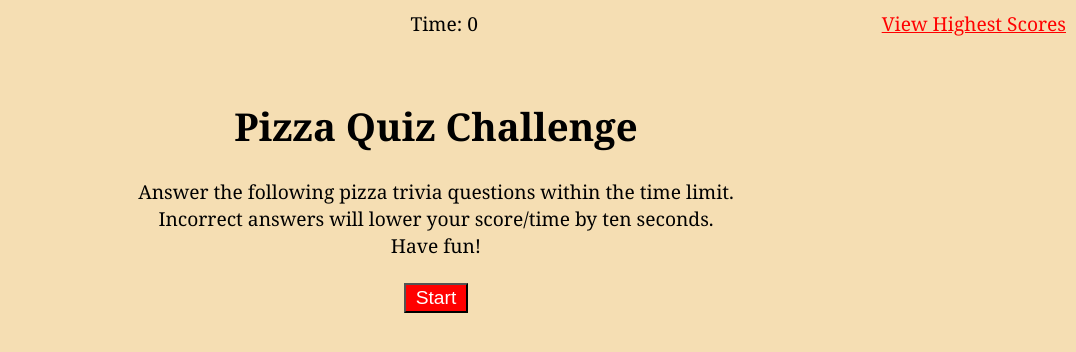
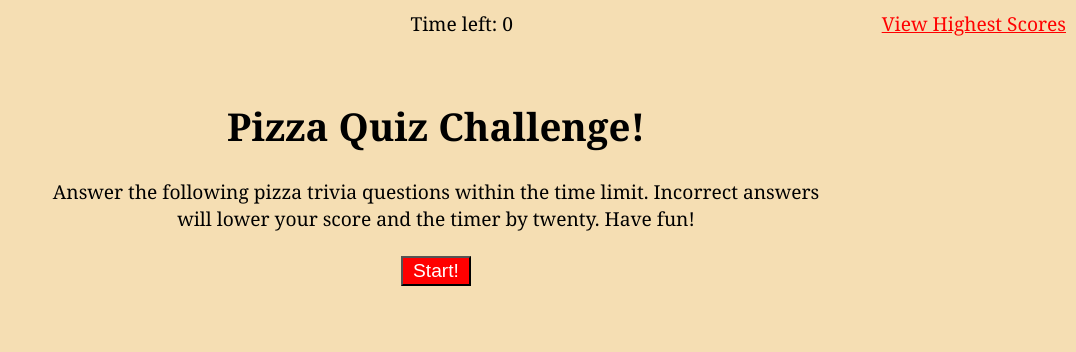
Before and after one commit to bo-stevenson/code-quiz, a plain HTML site: page index.html in a window 1280 px wide. Shown: the whole page, without its empty margins (204-1280 px from the left). Drawn offline with Linux system fonts and the light colour scheme.

Commit message:
added README file and some more documentation

```diff
--- a/assets/css/style.css
+++ b/assets/css/style.css
@@ -34,8 +34,9 @@ input[type="text"] {
 }
 
 ol {
-  max-height: 400px;
   overflow: auto;
+  max-height: 300px;
+
 }
 
 li {
@@ -45,7 +46,7 @@ li {
 
 .wrapper {
   margin: 100px auto 0 auto;
-  max-width: 600px;
+  max-width: 800px;
 }
 
 .hide {
--- a/assets/js/functions.js
+++ b/assets/js/functions.js
@@ -1,4 +1,4 @@
-// variables to keep track of quiz state
+
 var currentQuestionCount = 0;
 var time = questions.length * 20;
 var timer;
@@ -103,7 +103,7 @@ function quizEnd() {
   var finalScoreEl = document.getElementById("final-score");
   finalScoreEl.textContent = time;
 
-  // hide questions section
+  /* hide questions section */
   questionsEl.setAttribute("class", "hide");
 }
 
@@ -118,7 +118,7 @@ function clock() {
 function saveScore() {
 
   var initials = initialsEl.value.trim();
-
+/*user can't enter a blank initials*/
   if (initials !== "") {
     var highscores = JSON.parse(window.localStorage.getItem("highscores")) || [];
 
--- a/assets/js/scores.js
+++ b/assets/js/scores.js
@@ -22,7 +22,7 @@ function clearHighscores() {
   window.localStorage.removeItem("highscores");
   window.location.reload();
 }
-
+/*clear scores on click*/
 document.getElementById("clear").onclick = clearHighscores;
 
 /*run*/
--- a/index.html
+++ b/index.html
@@ -10,23 +10,23 @@
   <body>
     <div class="scores"><a href="scores.html">View Highest Scores</a></div>
     <!--Setting Timer-->
-    <div class="timer">Time: <span id="time">0</span></div>
+    <div class="timer">Time left: <span id="time">0</span></div>
 
     <div class="wrapper">
       <!--Starting screen-->
       <div id="start-screen" class="start">
-        <h1>Pizza Quiz Challenge</h1>
+        <h1>Pizza Quiz Challenge!</h1>
 
         <p>
           Answer the following pizza trivia questions within the time
           limit. Incorrect answers will lower your
-          score/time by ten seconds. Have fun!
+          score and the timer by twenty. Have fun!
         </p>
 
-        <button id="start">Start</button>
+        <button id="start">Start!</button>
 
       </div>
-
+        <!--questions-->
       <div id="questions" class="hide">
 
         <h2 id="question-prompt"></h2>
```
Also changed, not shown: assets/images/screenshot-2.png (added), assets/images/screenshot-3.png (added), assets/images/screenshot-4.png (added), assets/images/screenshot.png (added), 1 other file.
